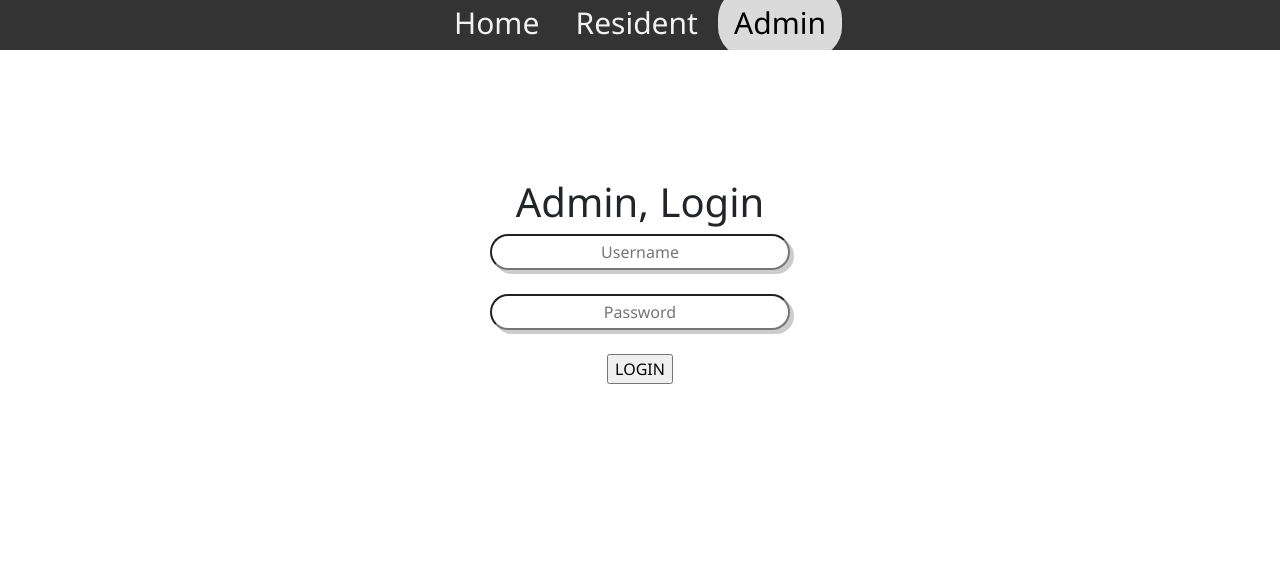
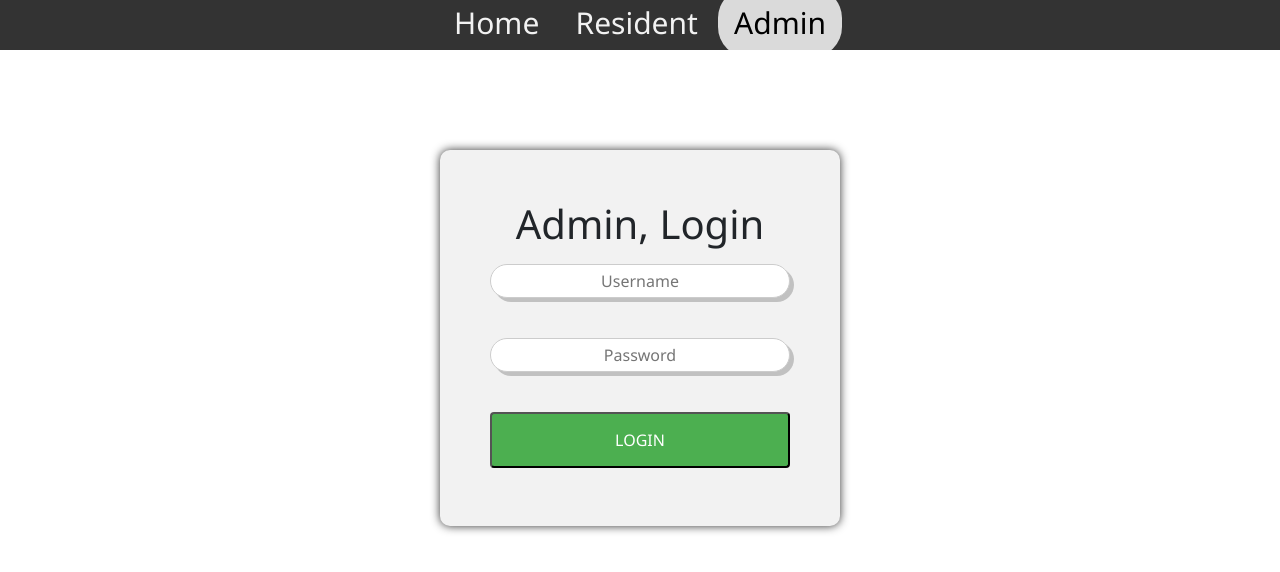
Before and after one commit to Ciezo/php-bmis-fullstack, a PHP site: page /admin/admin_login_page.php in a window 1280 px wide. Shown: the top 572 px of the page. Run offline with PHP 8.4, Linux system fonts and the light colour scheme; data that the repository does not hold is empty.

Commit message:
admin login style
frontend simple style for admin login

```diff
--- a/views/admin/admin_login_page.php
+++ b/views/admin/admin_login_page.php
@@ -24,7 +24,42 @@ session_start();
         <link href="../../css/index_navbar.css" rel="stylesheet">
         <!-- Bootstrap from https://getbootstrap.com/ -->
         <link href="https://cdn.jsdelivr.net/npm/bootstrap@5.3.0-alpha1/dist/css/bootstrap.min.css" rel="stylesheet" integrity="sha384-GLhlTQ8iRABdZLl6O3oVMWSktQOp6b7In1Zl3/Jr59b6EGGoI1aFkw7cmDA6j6gD" crossorigin="anonymous">
-    </head>
+
+	 <!-- Styling for admin login page -->
+        <style>
+            .admin-login-form {
+                margin: 100px auto;
+                padding: 50px;
+                width: 400px;
+                background-color: #f2f2f2;
+                border-radius: 10px;
+                box-shadow: 0px 0px 10px 0px #333;
+            }
+            .input-fields {
+                width: 100%;
+                padding: 12px 20px;
+                margin: 8px 0;
+                box-sizing: border-box;
+                border-radius: 4px;
+                border: 1px solid #ccc;
+                font-size: 16px;
+            }
+            .submit-form-btn {
+                width: 100%;
+                background-color: #4CAF50;
+                color: white;
+                padding: 14px 20px;
+                margin: 8px 0;
+                border-radius: 4px;
+                cursor: pointer;
+                font-size: 16px;
+            }
+            .submit-form-btn:hover {
+                background-color: #45a049;
+            }
+        </style>
+
+	</head>
     <body>
         <!-- Top navbar at index ONLY -->
         <div class="index_navbar">
@@ -39,7 +74,7 @@ session_start();
             <form class="admin-login-form" action="admin_login_page.php" method="POST">
                 <h1>Admin, Login</h1>
                 <input class="input-fields" type="text" name="username" placeholder="Username" required=""> <br><br>
-                <input class="input-fields"type="password" name="password" placeholder="Password" required=""> <br> <br>
+                <input class="input-fields"type="text" name="password" placeholder="Password" required=""> <br> <br>
                 <input class="submit-form-btn" name="login" type="submit" value="LOGIN"><br>
             </form>
         </center>
```
